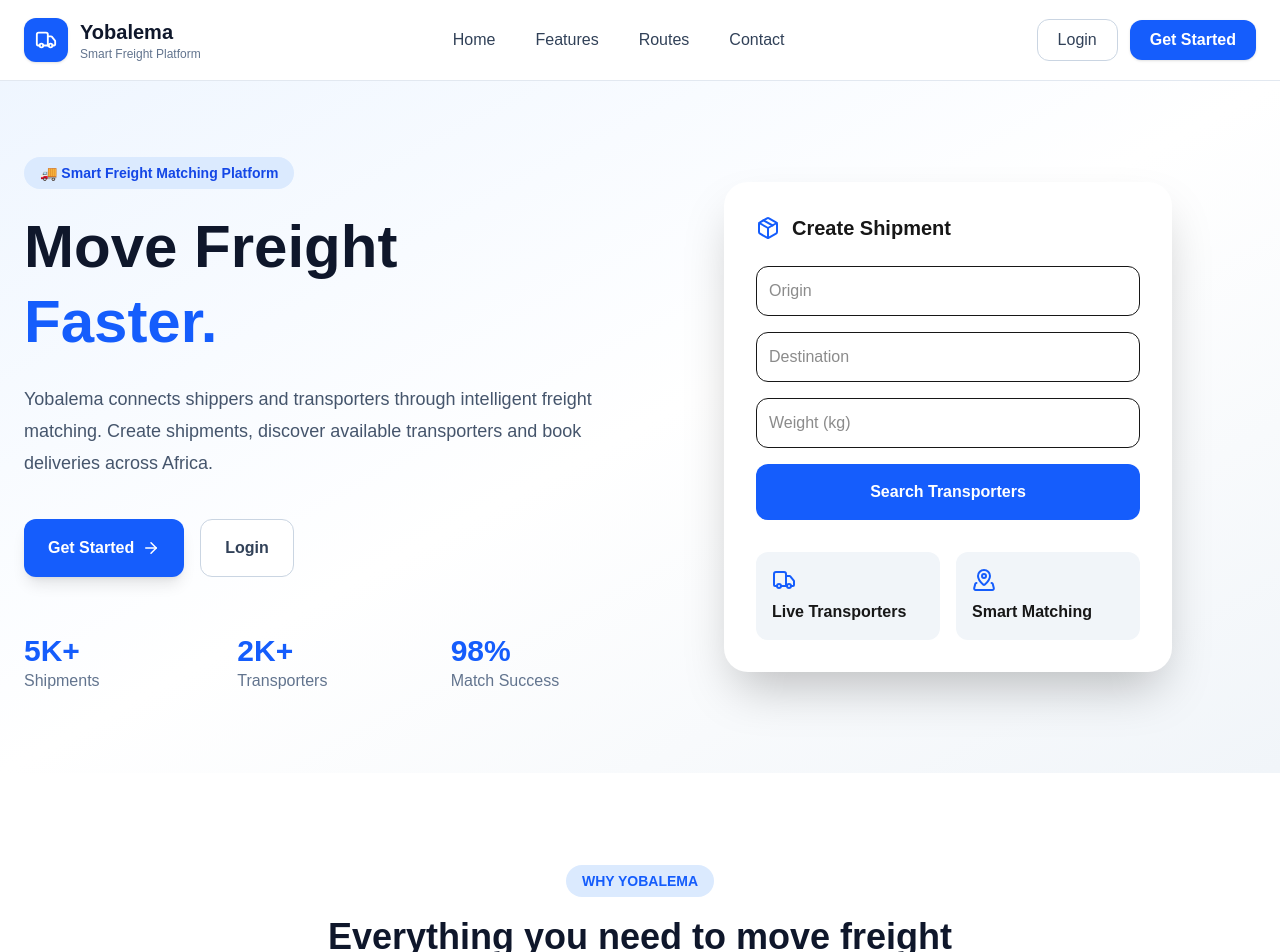
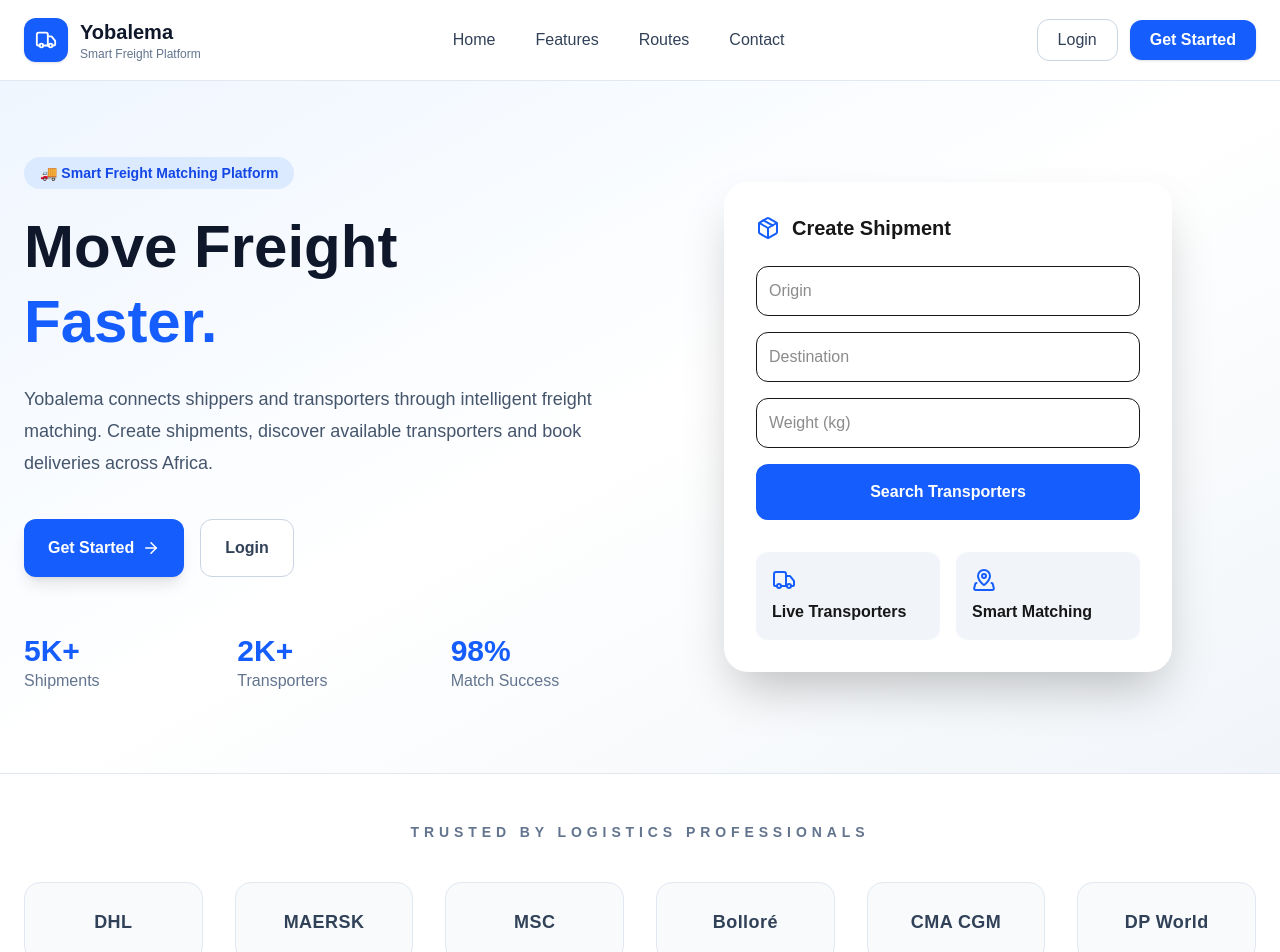
Before and after one commit to cherif-it/yobalema_mvp, a Next.js app: page / in a window 1280 px wide. Shown: the top 952 px of the page. Built offline with nearby package versions, Linux system fonts and the light colour scheme.

Commit message:
fix app/page.tsx

```diff
--- a/app/page.tsx
+++ b/app/page.tsx
@@ -3,6 +3,7 @@
 import Features from "@/components/Features";
 import PopularRoutes from "@/components/PopularRoutes";
 import Footer from "@/components/Footer";
+import TrustedBy from "@/components/TrustedBy";
 
 export default function HomePage() {
   return (
@@ -11,6 +12,8 @@
       <Navbar />
 
       <Hero />
+
+      <TrustedBy />
 
       <Features />
 
```
